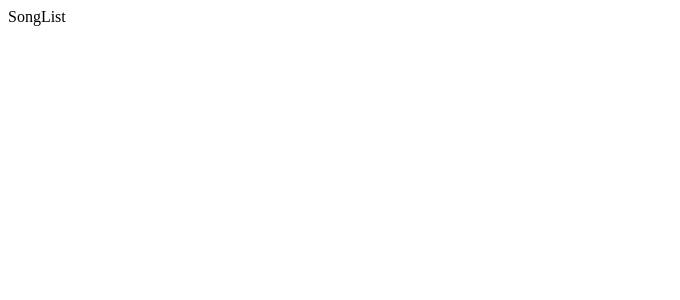
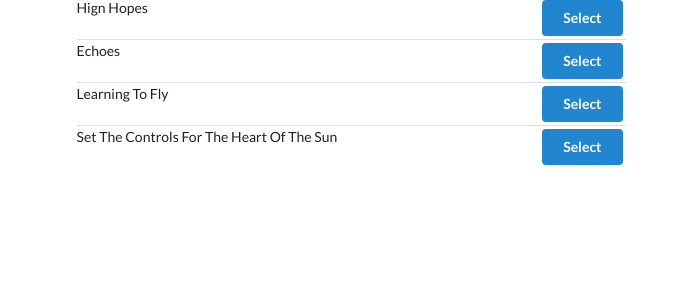
Before and after one commit to eniro/Songlist, a React (Create React App) app: page / in a window 1280 px wide. Shown: the top 300 px of the page, without its empty margins (0-680 px from the left). Built offline with nearby package versions, Linux system fonts and the light colour scheme.

Commit message:
added list

```diff
--- a/public/index.html
+++ b/public/index.html
@@ -5,7 +5,7 @@
     <link rel="shortcut icon" href="%PUBLIC_URL%/favicon.ico">
     <meta name="viewport" content="width=device-width, initial-scale=1, shrink-to-fit=no">
     <meta name="theme-color" content="#000000">
-    <link rel="https://cdnjs.cloudflare.com/ajax/libs/semantic-ui/2.4.1/semantic.min.css">
+    <link rel="stylesheet" href="https://cdnjs.cloudflare.com/ajax/libs/semantic-ui/2.4.1/semantic.min.css">
     <!--
       manifest.json provides metadata used when your web app is added to the
       homescreen on Android. See https://developers.google.com/web/fundamentals/web-app-manifest/
--- a/src/coponents/App.js
+++ b/src/coponents/App.js
@@ -3,8 +3,12 @@
 
 const App = () => {
     return (
-      <div>
-        <SongList />
+      <div className="ui container grid">
+        <div className="ui row">
+          <div className="column eight wide">
+            <SongList />
+          </div>
+        </div>
       </div>
     );
 };
--- a/src/coponents/SongList.js
+++ b/src/coponents/SongList.js
@@ -2,11 +2,25 @@
 import { connect } from 'react-redux';
 
 class SongList extends React.Component {
-    render() {
-        console.log(this.props);
-        return <div>SongList</div>;
+        renderList() {
+            return this.props.songs.map((song) => {
+                return (
+                    <div className="item" key={song.title}>
+                        <div className="right floated content">
+                            <button className="ui button primary">
+                                Select
+                            </button>
+                        </div>
+                        <div className="content">{song.title}</div>
+                    </div>
+                );
+            });
+        }
+
+        render() {
+            return <div className="ui divided list">{this.renderList()}</div>;
+        }
     }
-}
 
 const mapStateToProps = (state) => {
     return { songs: state.songs };
```
